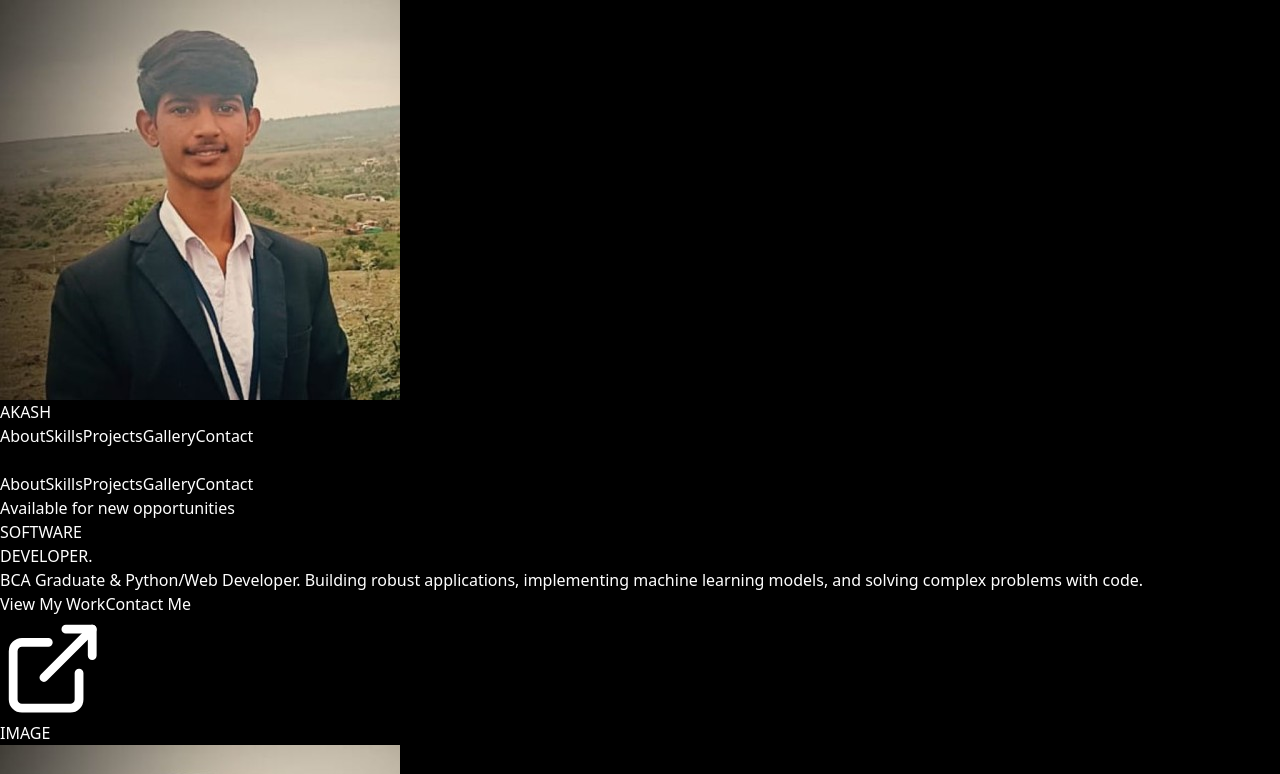
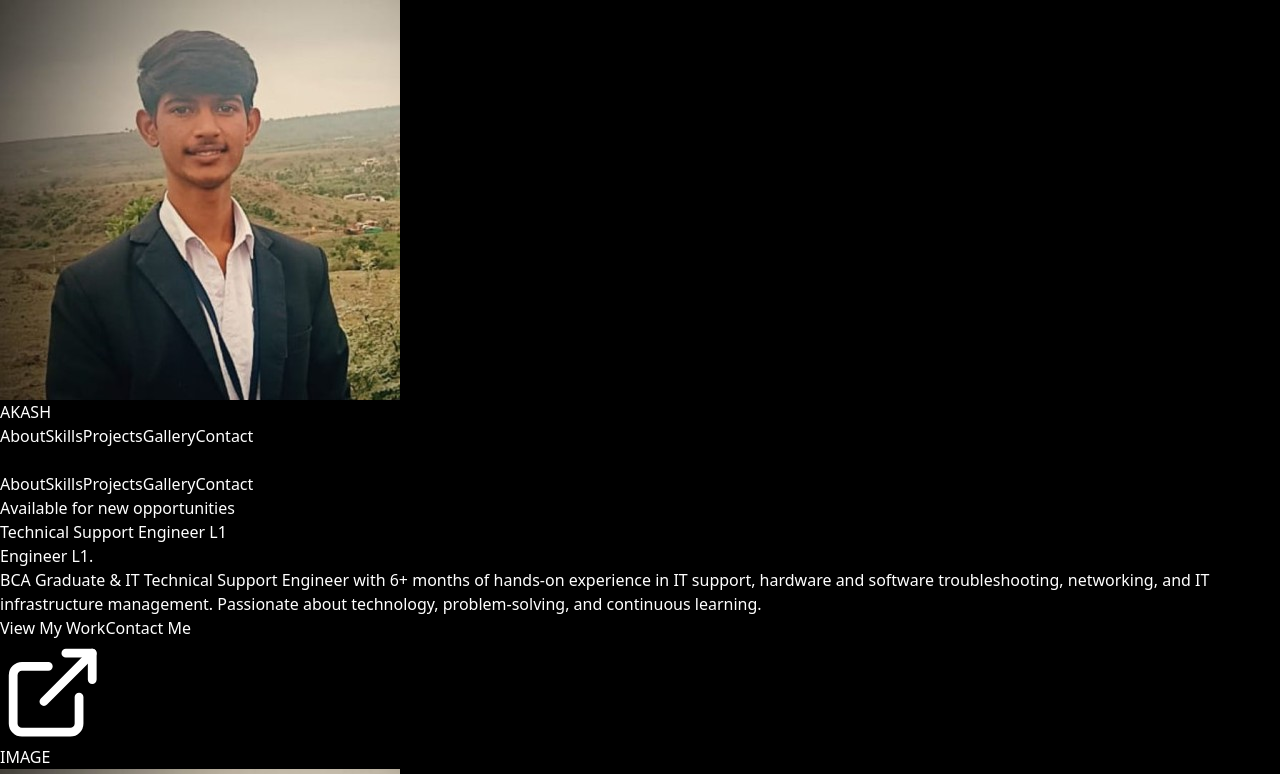
Before and after one commit to AkashGaragad/My-Portfolio, a React (Vite) app: page / in a window 1280 px wide. Shown: the top 774 px of the page. Built offline with nearby package versions, Linux system fonts and the light colour scheme.

Commit message:
Change title to Technical Support Engineer L1
Updated job title and description to reflect current role and experience.

```diff
--- a/src/components/Hero.jsx
+++ b/src/components/Hero.jsx
@@ -18,15 +18,14 @@ const Hero = ({ setHovered, scrollTo }) => {
 
         <Reveal delay={300}>
           <h1 className="text-5xl md:text-8xl lg:text-[10rem] font-bold tracking-tighter leading-[0.9] mb-6">
-            SOFTWARE <br />
-            <span className="text-transparent bg-clip-text bg-gradient-to-r from-white via-zinc-400 to-zinc-600">DEVELOPER.</span>
+            Technical Support Engineer L1 <br />
+            <span className="text-transparent bg-clip-text bg-gradient-to-r from-white via-zinc-400 to-zinc-600">Engineer L1.</span>
           </h1>
         </Reveal>
 
         <Reveal delay={500}>
           <p className="max-w-xl text-lg md:text-2xl text-zinc-400 font-light leading-relaxed mb-12">
-            BCA Graduate & Python/Web Developer. Building robust applications, implementing machine learning models, and solving complex problems with code.
-          </p>
+            BCA Graduate & IT Technical Support Engineer with 6+ months of hands-on experience in IT support, hardware and software troubleshooting, networking, and IT infrastructure management. Passionate about technology, problem-solving, and continuous learning.</p>
         </Reveal>
 
         <Reveal delay={700}>
```
